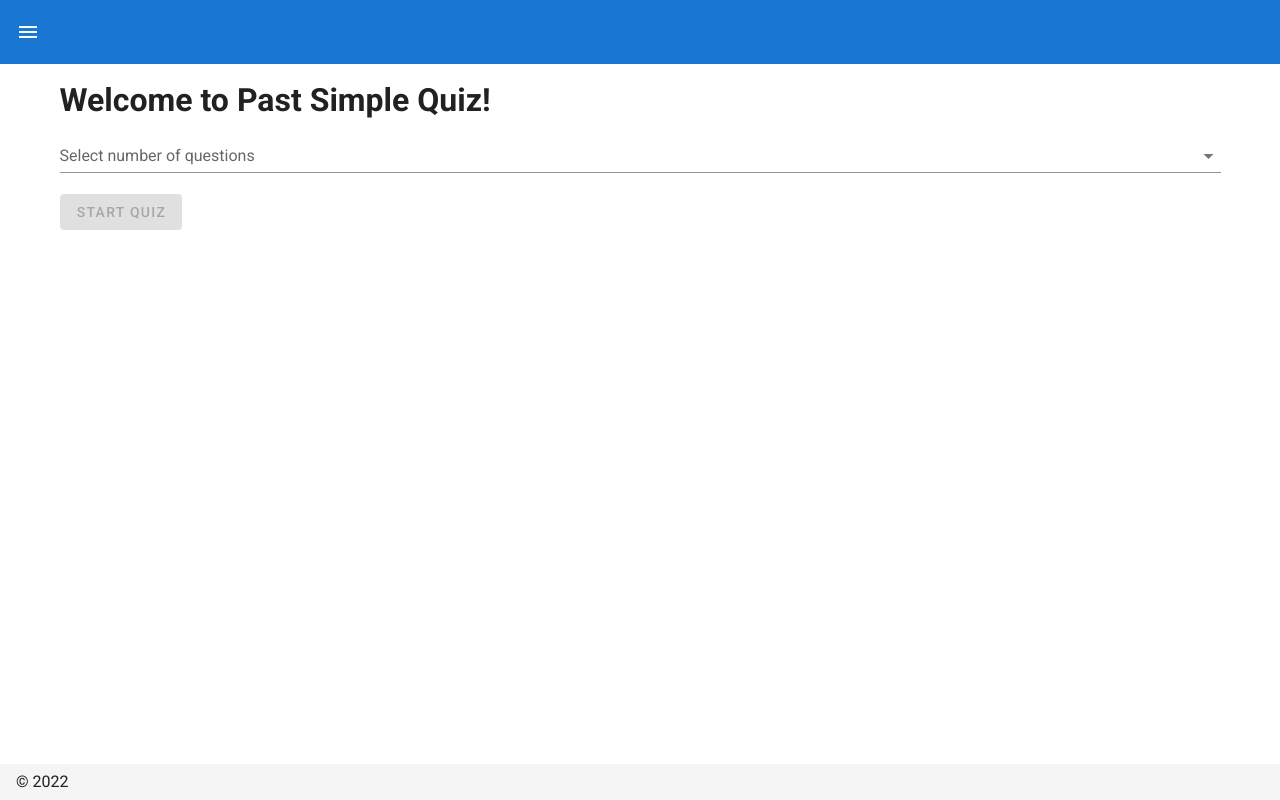
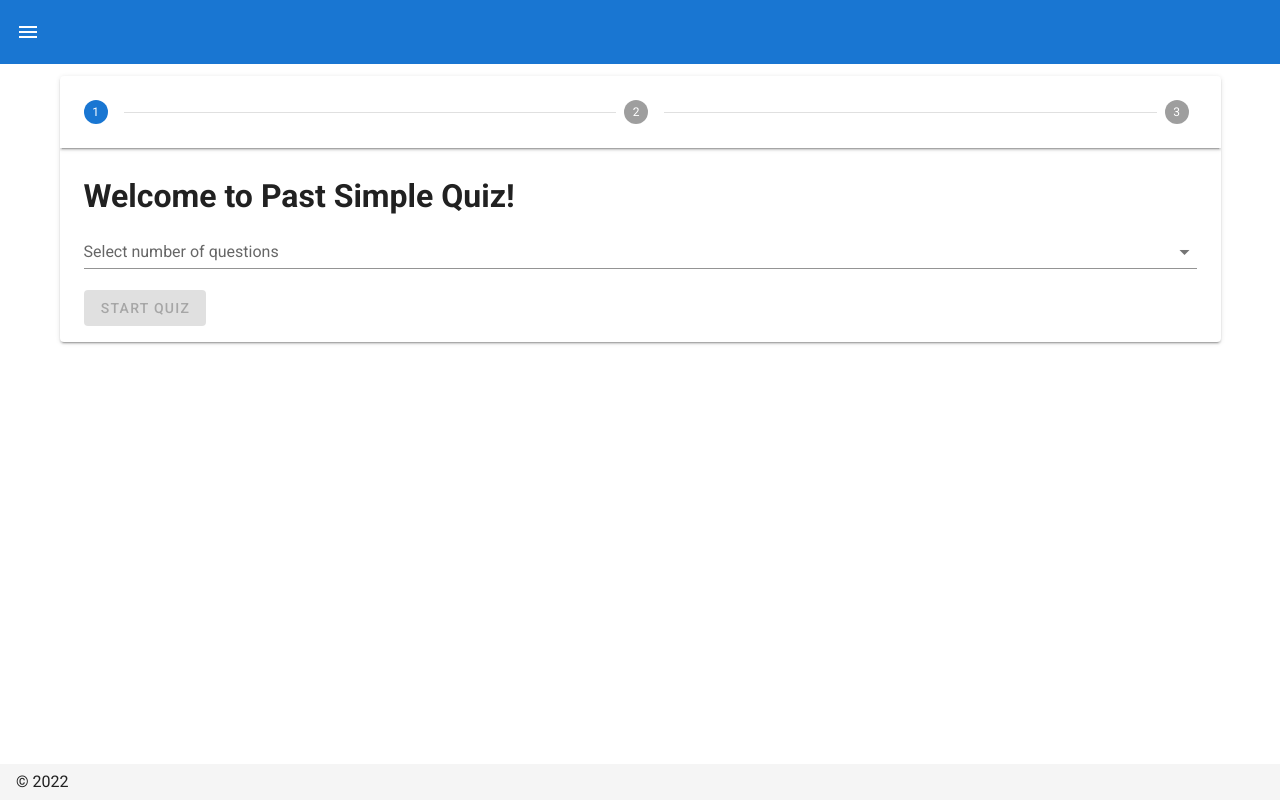
Before and after one commit to leonidgainar/english-quiz-nuxt, a Nuxt app: page /quiz/1 in a window 1280 px wide. Built offline with nearby package versions, Linux system fonts and the light colour scheme.

Commit message:
Created QuizStepperComponent

```diff
--- /dev/null
+++ b/components/QuizStepperComponent.vue
@@ -0,0 +1,172 @@
+<template>
+  <v-stepper v-model="step">
+    <v-stepper-header>
+      <v-stepper-step :complete="step > 1" step="1"> </v-stepper-step>
+
+      <v-divider></v-divider>
+
+      <v-stepper-step :complete="step > 2" step="2"> </v-stepper-step>
+
+      <v-divider></v-divider>
+
+      <v-stepper-step step="3"> </v-stepper-step>
+    </v-stepper-header>
+
+    <v-stepper-items>
+      <v-stepper-content step="1">
+        <div v-if="step === 1">
+          <h1>Welcome to {{ quizName }} Quiz!</h1>
+          <v-select
+            v-model.trim="numberOfQuestions"
+            :items="[5, 10, 20, 30, 40, 50, 'All']"
+            label="Select number of questions"
+          ></v-select>
+          <v-btn
+            color="primary"
+            :disabled="!numberOfQuestions"
+            @click="startQuiz"
+          >
+            Start quiz
+          </v-btn>
+        </div>
+      </v-stepper-content>
+
+      <v-stepper-content step="2">
+        <div v-if="step === 2">
+          <h2>
+            {{ currentIndex + 1 }}/{{ numberOfQuestions }}
+            Past Simple form of the verb:
+          </h2>
+          <h2 class="pt-5">
+            {{ quizQuestions[currentIndex].infinitive }}
+          </h2>
+          <v-form @submit.prevent="nextQuestion">
+            <v-text-field
+              v-model="currentAnswer"
+              label="Your answer"
+              placeholder="Type your answer"
+            ></v-text-field>
+            <v-btn color="primary" :disabled="!currentAnswer" type="submit">
+              Next question
+            </v-btn>
+          </v-form>
+        </div>
+      </v-stepper-content>
+
+      <v-stepper-content step="3">
+        <div v-if="step === 3">
+          <h2>Your score: {{ score }}/{{ numberOfQuestions }}</h2>
+          <v-simple-table class="my-2">
+            <template #default>
+              <thead>
+                <tr>
+                  <th class="text-left">Verb</th>
+                  <th class="text-left">Correct answer</th>
+                  <th class="text-left">Your answer</th>
+                </tr>
+              </thead>
+              <tbody>
+                <tr v-for="verb in quizQuestions" :key="verb.infinitive">
+                  <td>{{ verb.infinitive }}</td>
+                  <td>{{ verb.correctAnswer }}</td>
+                  <td :class="verb.isCorrect ? 'green--text' : 'red--text'">
+                    {{ verb.yourAnswer }}
+                  </td>
+                </tr>
+              </tbody>
+            </template>
+          </v-simple-table>
+          <v-btn class="mt-2" color="primary" @click="startNewQuiz">
+            Start new quiz
+          </v-btn>
+        </div>
+      </v-stepper-content>
+    </v-stepper-items>
+  </v-stepper>
+</template>
+
+<script>
+export default {
+  props: {
+    quizName: {
+      type: String,
+      required: true,
+    },
+    quizAllQuestions: {
+      type: Array,
+      required: true,
+    },
+  },
+
+  data() {
+    return {
+      quizQuestions: [],
+      numberOfQuestions: null,
+      currentIndex: 0,
+      currentAnswer: null,
+      score: 0,
+      step: 1,
+    }
+  },
+
+  watch: {
+    numberOfQuestions() {
+      this.initQuizQuestions()
+    },
+  },
+
+  methods: {
+    initQuizQuestions() {
+      this.quizQuestions = this.quizAllQuestions
+      this.numberOfQuestions =
+        this.numberOfQuestions === 'All'
+          ? this.quizAllQuestions.length
+          : this.numberOfQuestions
+      this.quizQuestions = this.quizQuestions
+        .sort(() => Math.random() - Math.random())
+        .slice(0, this.numberOfQuestions)
+    },
+
+    startQuiz() {
+      this.step = 2
+    },
+
+    nextQuestion() {
+      this.currentAnswer = this.currentAnswer.toLowerCase()
+      this.quizQuestions[this.currentIndex].yourAnswer = this.currentAnswer
+      this.calculateScore()
+      if (this.currentIndex < this.quizQuestions.length - 1) {
+        this.currentAnswer = null
+        this.currentIndex++
+      } else {
+        this.step = 3
+      }
+    },
+
+    calculateScore() {
+      const correctAnswers =
+        this.quizQuestions[this.currentIndex].correctAnswer.split('/')
+      if (
+        correctAnswers[0] === this.currentAnswer ||
+        correctAnswers[1] === this.currentAnswer ||
+        this.quizQuestions[this.currentIndex].correctAnswer ===
+          this.currentAnswer
+      ) {
+        this.quizQuestions[this.currentIndex].isCorrect = true
+        this.score++
+      } else {
+        this.quizQuestions[this.currentIndex].isCorrect = false
+      }
+    },
+
+    startNewQuiz() {
+      this.step = 1
+      this.currentIndex = 0
+      this.quizQuestions = []
+      this.numberOfQuestions = null
+      this.currentAnswer = null
+      this.score = 0
+    },
+  },
+}
+</script>
--- a/pages/quiz/_id.vue
+++ b/pages/quiz/_id.vue
@@ -1,79 +1,24 @@
 <template>
   <div>
-    <div v-if="!quizIsStarted">
-      <h1>Welcome to {{ quizName }} Quiz!</h1>
-      <v-select
-        v-model.trim="numberOfVerbs"
-        :items="[5, 10, 20, 30, 40, 50, 'All']"
-        label="Select number of questions"
-      ></v-select>
-      <v-btn color="primary" :disabled="!numberOfVerbs" @click="startQuiz">
-        Start quiz
-      </v-btn>
-    </div>
-
-    <div v-if="quizIsStarted && !quizIsFinished">
-      <h2>
-        {{ currentIndex + 1 }}/{{ numberOfVerbs }}
-        Past Simple form of the verb:
-      </h2>
-      <h2 class="pt-5">
-        {{ selectedVerbs[currentIndex].infinitive }}
-      </h2>
-      <v-form @submit.prevent="nextQuestion">
-        <v-text-field
-          v-model="currentAnswer"
-          label="Your answer"
-          placeholder="Type your answer"
-        ></v-text-field>
-        <v-btn color="primary" :disabled="!currentAnswer" type="submit">
-          Next question
-        </v-btn>
-      </v-form>
-    </div>
-
-    <div v-if="quizIsFinished">
-      <h2>Your score: {{ score }}/{{ numberOfVerbs }}</h2>
-      <v-simple-table class="my-2">
-        <template #default>
-          <thead>
-            <tr>
-              <th class="text-left">Verb</th>
-              <th class="text-left">Correct answer</th>
-              <th class="text-left">Your answer</th>
-            </tr>
-          </thead>
-          <tbody>
-            <tr v-for="verb in selectedVerbs" :key="verb.infinitive">
-              <td>{{ verb.infinitive }}</td>
-              <td>{{ verb.correctAnswer }}</td>
-              <td :class="verb.isCorrect ? 'green--text' : 'red--text'">
-                {{ verb.yourAnswer }}
-              </td>
-            </tr>
-          </tbody>
-        </template>
-      </v-simple-table>
-      <v-btn class="mt-2" color="primary" @click="startNewQuiz">
-        Start new quiz
-      </v-btn>
-    </div>
+    <QuizStepperComponent
+      :quiz-name="quizName"
+      :quiz-all-questions="quizAllQuestions"
+    />
   </div>
 </template>
 
 <script>
+import QuizStepperComponent from '../../components/QuizStepperComponent'
 import irregularVerbs from '@/static/irregularVerbs.json'
 
 export default {
+  components: {
+    QuizStepperComponent,
+  },
+
   data() {
     return {
-      quizIsStarted: false,
-      quizIsFinished: false,
-      numberOfVerbs: null,
-      selectedVerbs: [],
-      currentIndex: 0,
-      currentAnswer: null,
-      score: 0,
+      restartQuiz: false,
     }
   },
 
@@ -93,7 +38,7 @@ export default {
       return quizName
     },
 
-    verbs() {
+    quizAllQuestions() {
       let verbs = null
       if (this.id === '1') {
         verbs = irregularVerbs.map(({ infinitive, pastSimple }) => {
@@ -114,55 +59,5 @@ export default {
       return verbs
     },
   },
-  methods: {
-    startQuiz() {
-      this.quizIsStarted = true
-      this.numberOfVerbs =
-        this.numberOfVerbs === 'All'
-          ? irregularVerbs.length
-          : this.numberOfVerbs
-      this.selectedVerbs = this.verbs
-        .sort(() => Math.random() - Math.random())
-        .slice(0, this.numberOfVerbs)
-    },
-
-    nextQuestion() {
-      this.currentAnswer = this.currentAnswer.toLowerCase()
-      this.selectedVerbs[this.currentIndex].yourAnswer = this.currentAnswer
-      this.calculateScore()
-      if (this.currentIndex < this.selectedVerbs.length - 1) {
-        this.currentAnswer = null
-        this.currentIndex++
-      } else {
-        this.quizIsFinished = true
-      }
-    },
-
-    calculateScore() {
-      const correctAnswers =
-        this.selectedVerbs[this.currentIndex].correctAnswer.split('/')
-      if (
-        correctAnswers[0] === this.currentAnswer ||
-        correctAnswers[1] === this.currentAnswer ||
-        this.selectedVerbs[this.currentIndex].correctAnswer ===
-          this.currentAnswer
-      ) {
-        this.selectedVerbs[this.currentIndex].isCorrect = true
-        this.score++
-      } else {
-        this.selectedVerbs[this.currentIndex].isCorrect = false
-      }
-    },
-
-    startNewQuiz() {
-      this.currentIndex = 0
-      this.selectedVerbs = []
-      this.numberOfVerbs = null
-      this.quizIsFinished = false
-      this.quizIsStarted = false
-      this.currentAnswer = null
-      this.score = 0
-    },
-  },
 }
 </script>
```
